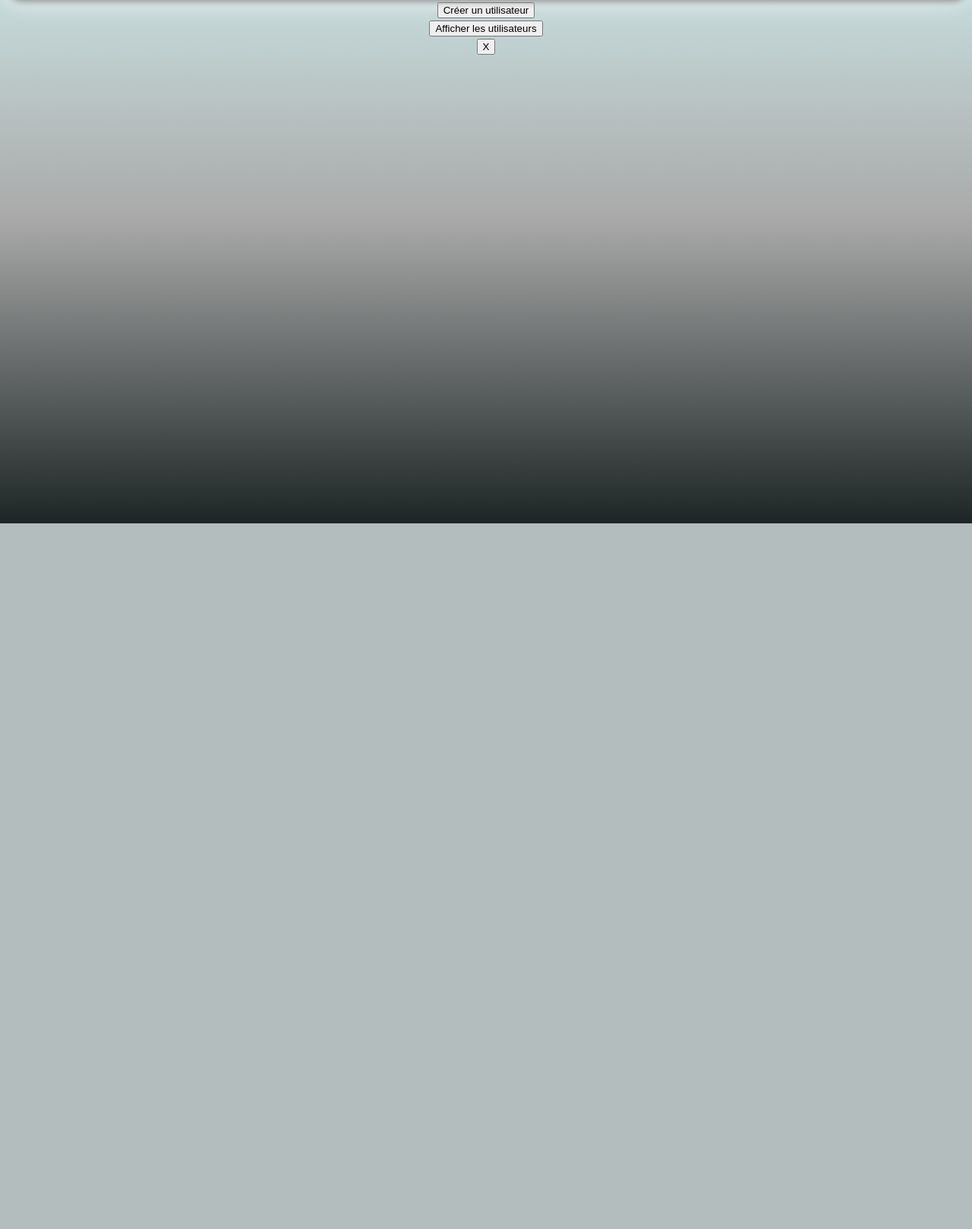
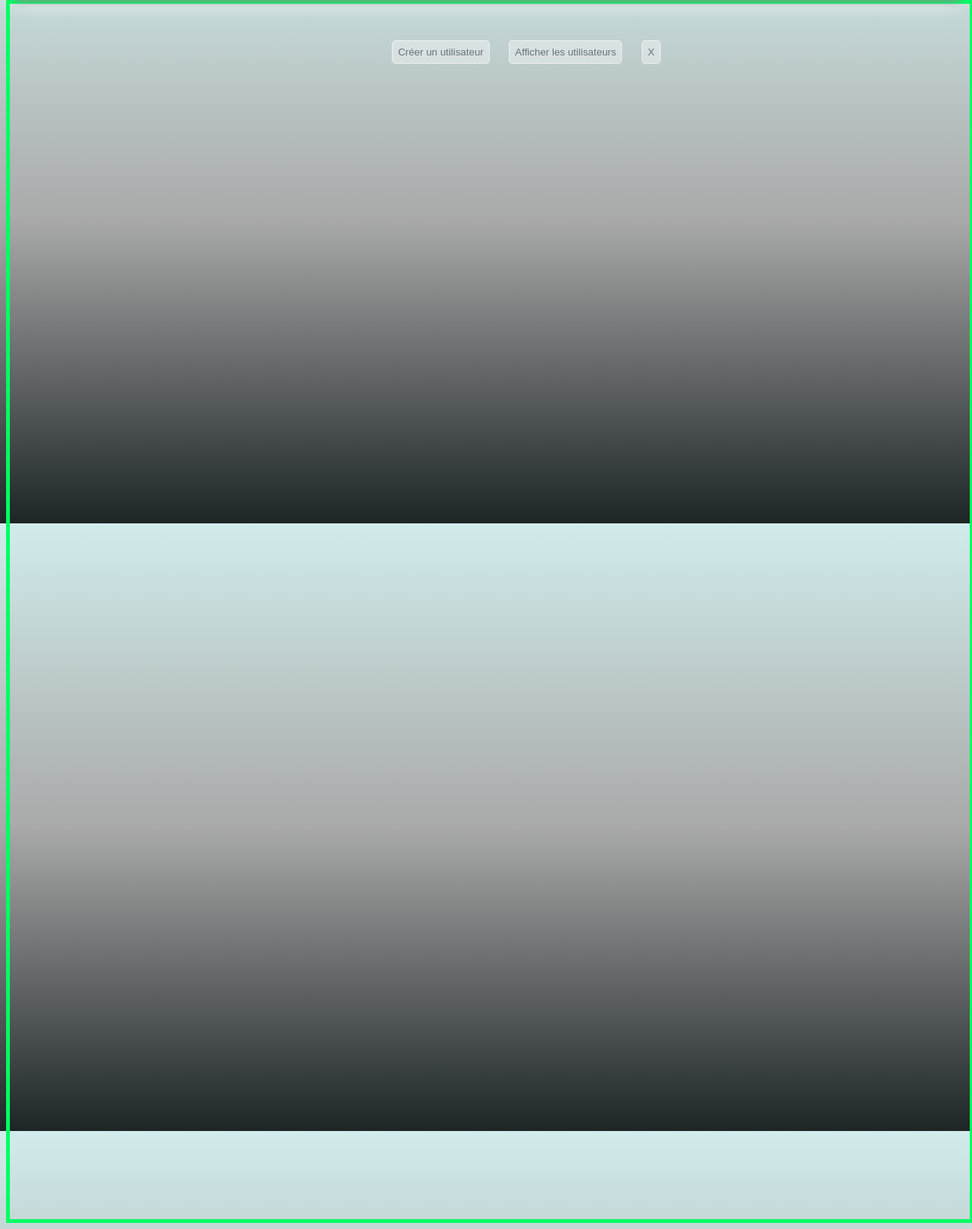
Before and after one commit to cyril-porez/blog, a PHP site: page /admin.php in a window 1280 px wide; the page is wider, and only the part inside the window is pictured. Shown: the part 111-1729 px from the top of that part at 76% size. Before the commit the page ends 800 px from the top of that part, so only its background shows below. Run offline with PHP 8.4, Linux system fonts and the light colour scheme; data comes from the database, SQL or seed files in the repository.

Commit message:
bouttons espace admin terminés

```diff
--- a/admin.php
+++ b/admin.php
@@ -51,22 +51,20 @@
     }
 ?>
 <main>
-    <style>
+   <div class="page-admin">
 
-body
-/* {
-    background:linear-gradient(0deg, rgb(29, 37, 37), rgb(169, 169, 169), rgb(209, 236, 236));
+    <div class="conteneur-admin">
+       <div class ="conteneur-buttons-admin">
+            <form action="admin.php" method="post">
+                <input class="butt-site" type="submit" name="createUser" value="Créer un utilisateur">
+                <input class="butt-site"  type="submit" name="afficheUser" value="Afficher les utilisateurs">
+                <input class="butt-site" type="submit" name="X" value="X">
+            </form>
+        </div>
+<!--
+    </div class="conteneur-form-admin">     -->
+            <?php
 
-} */
-</style>
-
-        <form action="admin.php" method="post">
-            <input type="submit" name="createUser" value="Créer un utilisateur"></br>
-            <input type="submit" name="afficheUser" value="Afficher les utilisateurs"></br>
-            <input type="submit" name="X" value="X"></br>
-        </form>
-
-        <?php
                 if (isset($_POST["createUser"])) {
                     echo "
                     <form action='admin.php' method='post'>
@@ -75,13 +73,15 @@ body
                         <input type='text' name='id_droits' placeholder='id_droits'></br>
                         <input type='text' name='password' placeholder='password'></br>
                         <input type='text' name='confirmPassword' placeholder='confirPassword'></br>
-                    <input type='submit' name='bouton' value='créer'>
+                        <input class='butt-site' type='submit' name='bouton' value='créer'>
                     </form>";
                 }
                     echo "<p>" . $error . "</p>";
-                if (isset($_POST["afficheUser"])) {
+                    if (isset($_POST["afficheUser"]))
+                    {
 
                             ?>
+    <!-- </div>                         -->
 
                         <div class="parent-table">
                             <table class="content-table">
@@ -99,7 +99,8 @@ body
                                 </thead>
                                 <tbody>
                                     <?php
-                    foreach($infoUsers as $infoUser) {
+                                        foreach($infoUsers as $infoUser)
+                                        {
                                             $subrstrPass = substr($infoUser['password'],0 ,10);
                                             echo ' <tr>
                                                         <td id="idAdmin" class="textAdmin">' . $infoUser["id"] . '</td>
@@ -124,6 +125,8 @@ body
                                 </tbody>
                             </table>
                         </div>
+                    </div>
+                </div>
 </main>
 </body>
 </html>
--- a/css/admin.css
+++ b/css/admin.css
@@ -4,11 +4,32 @@ html{
     background-image: url("../images/galaxy.jpg");
 }
     */
+/*--------------------------------------------Tableau --------------------------------------*/
+.page-admin
+{
+    display:flex;
+    flex-direction: column;
+    width: 100%;
+    height: 200vh;
+    border: solid 5px rgb(0, 255, 98);
+}
+/* .conteneur-admin
+{
+ display:flex;
+ flex-direction: column;
+ justify-content: space-around;
+
+ width: 100%;
+ height: 100vh;
+ border: solid 2px red;
+} */
 .parent-table
 {
     display: flex;
     align-content: center;
     justify-content: center;
+
+    border: blueviolet 2px solid;
 
     /* border: solid 2px red; */
 
@@ -54,10 +75,7 @@ html{
 
     background-color:rgba(255, 255, 255, 0.161);
 }
- .content-table tbody tr:last-of-type
-{
-    border-bottom: 2px solid rgb(3, 9, 31);
-}
+
 
 .content-table tbody button
 {
@@ -83,3 +101,14 @@ html{
     color: rgb(96, 89, 125);
     transition: all 0.3s ease-out;
 }
+/*---------------------------------------LE REST----------------------------------*/
+
+.conteneur-buttons-admin
+{
+  display:flex ;
+  align-items: center;
+  justify-content:center;
+  height: 5vh;
+  width: 100%;
+  padding: 3rem;
+}
--- a/css/form.css
+++ b/css/form.css
@@ -211,6 +211,9 @@ input .butt
 
 .conteneur1
 {
+    background-image: url('../images/Sattelite.jpg');
+    background-position: 0px 0px;
+    background-repeat: no-repeat;
     background-color: rgb(255, 255, 255, 0.3);
     width: 70%;
     /* height: 70vh; */
@@ -219,10 +222,6 @@ input .butt
     /* border: 0.5px white solid;  */
     box-shadow: white 0 0 7px;
 
-    background-repeat: no-repeat;
-    background-position:0px -160px;
-    /* background-image: url('../images/galaxy.jpg'); */
-    /* background-opacity 0.8; */
 
 
 }
@@ -231,8 +230,8 @@ input .butt
 {
     display: flex;
     justify-content: flex-end;
-    padding: 20px;
-    margin-top: 20px;
+    padding-right: 20px;
+    margin-top: 10px;
     color: rgba(255, 255, 255, 0.658);
     text-shadow: rgba(95, 92, 92, 0.699) 0 0 7px;
     /* -webkit-text-stroke: 0.5px rgba(138, 112, 300, 0.531); */
@@ -263,15 +262,16 @@ input .butt
    justify-content: space-around;
     flex-direction: row-reverse;
 
-    /* background-image: url('../images/vaisseau2.jpg'); */
-    /* background-position: 0px -400px;
-    background-repeat: no-repeat; */
+    background-image: url('../images/Sattelite.jpg');
+    background-position: 0px -240px;
+    background-repeat: no-repeat;
     width: 70%;
-    /* height: 100vh; */
+    height: 100vh;
     background-color: rgba(255, 255, 255, 0.281);
     border-radius: 25px;
     box-shadow: rgb(100, 100, 100)0px 0px 20px;
 }
+
 .titre-profil-form
 {
     display: flex;
@@ -288,7 +288,7 @@ input .butt
     flex-direction: column;
     justify-content:space-between;
     align-items: center;
-    width: 100%;
+    width: 150%;
     height: 100%;
 
     border: royalblue 2px solid;
@@ -313,78 +313,76 @@ input .butt
     color: white;
 
 }
-/* .conteneur2 input
+
+/* .butt-profil
+
 {
-    display: flex;
-    align-items: center;
-    border-top: none;
-    border-left: none;
-    border-right: none;
-    cursor:pointer;
-    border-bottom: solid 2px rgb(255, 255, 255);
-    border-radius:2px;
-    padding: 3px;
+    border: none;
     margin:10px;
-    height: 50%;
-    width: 30%;
-    box-shadow: rgb(0, 0, 0)10px 80px 70px;
-    outline:solid white 1px;
-    transition: all 0.3s ease-out;
+    margin-top: 0px;
+    border-radius: 5px;
+    padding:7px;
+    color:white;
+    background-color: rgba(255, 255, 255, 0.394);
+    width: 40%;
+
+    border: 1px solid rgba(255, 255, 255, 0.531);
+    cursor: pointer;
+    transition: all 0.1s ease-out;
 } */
-/* .conteneur2 .allBoites .boite input .input
+
+.butt-profil:hover
 {
-    display: flex;
-    align-items: center;
-    border-top: none;
-    border-left: none;
-    border-right: none;
-    cursor:pointer;
-    border-bottom: solid 2px rgb(255, 255, 255);
-    border-radius:2px;
-    padding: 3px;
-    margin:10px;
-    height: 50%;
-    width: 70%;
-    box-shadow: rgb(0, 0, 0)10px 80px 70px;
-    outline:solid white 1px;
-    transition: all 0.3s ease-out;
+   color: white;
+   background-color:rgb(0, 0, 0,0.394);
 
-}     */
+   box-shadow: rgba(255, 255, 255, 0.552)1px 0 20px;
+   border:none;
 
-/* .conteneur2 .allBoites .boite-gauche
-{
-    display: flex;
-    flex-direction: column;
-    align-items: center;
+}
+/*-------------------------------form Admin--------------------------------*/
 
-    justify-content: center;
-    border: royalblue solid 2px;
-    width: 40%;
-}
-.conteneur2 .allBoites .boite-gauche input
+.conteneur-form-admin
 {
 
+        /* display:flex;
+        justify-content: center;
+        align-items: center;
+        margin-top: 70px;
+        background-image: url('../images/jupiter.jpg');
+        background-position : 50% 50%;
+        background-size : 190% 110%;
+        background-repeat: no-repeat;
+        object-position: 50% 50%;
+        height: 400px;
+        width: 400px;
+        border-radius: 50rem;
+        -webkit-box-shadow: 2px 2px 3px #888;
+        -moz-box-shadow: 2px 2px 3px #888;
+        box-shadow: 50px 30px 80px #888;
+     */
+    border:crimson solid 2px;
+}
+
+/*------------------------------- button-----------------------------------*/
+.butt-site
+{
+      border: none;
+        margin:10px;
+        margin-top: 0px;
+        border-radius: 5px;
+        padding:7px;
+        color:rgba(48, 61, 70, 0.671);
+        background-color: rgba(255, 255, 255, 0.394);
+        border: 1px solid rgba(255, 255, 255, 0.531);
+        cursor: pointer;
+        transition: all 0.1s ease-out;
 
 }
-.conteneur2 .allBoites .boite-gauche label
+.butt-site:hover
 {
-    display: flex;
-    justify-content: flex-start;
-} */
-
-/* .form-profil .champs-form .allBoites .boite .input-profil
-{
-    border-top: none;
-    border-left: none;
-    border-right: none;
-    cursor:pointer;
-    border-bottom: solid 2px rgb(255, 255, 255);
-    border-radius:2px;
-    padding: 3px;
-    margin:10px;
-    height: 50%;
-    width: 70%;
-    box-shadow: rgb(0, 0, 0)10px 80px 70px;
-    outline:solid white 1px;
-    /* transition: all 0.3s ease-out;
-}  */
+    color: white;
+    background-color:rgba(48, 61, 70, 0.315);
+    box-shadow: rgba(255, 255, 255, 0.849)1px 0 20px;
+    border:none;
+}
```
Lines whose indentation alone changed are shown as unchanged.
